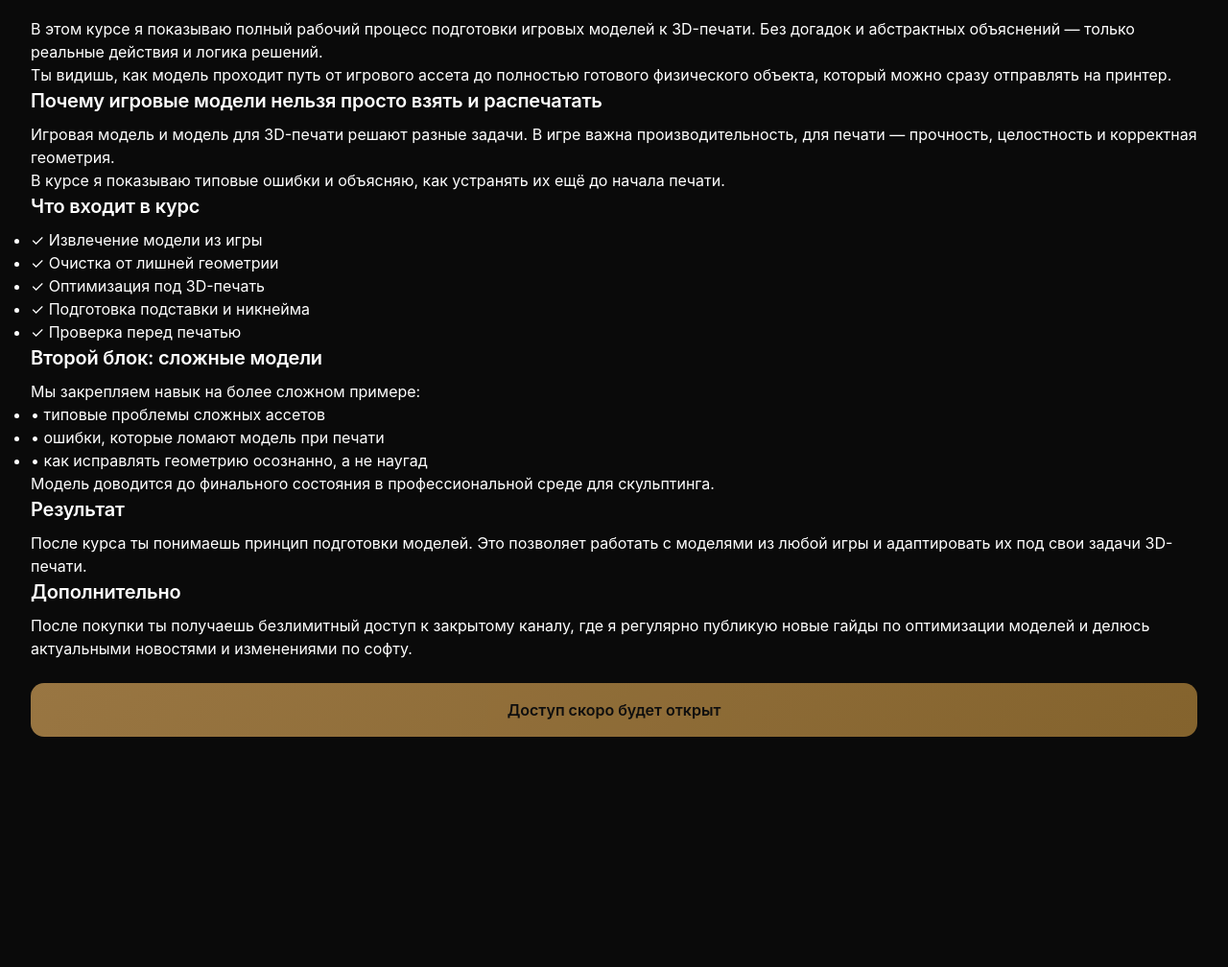
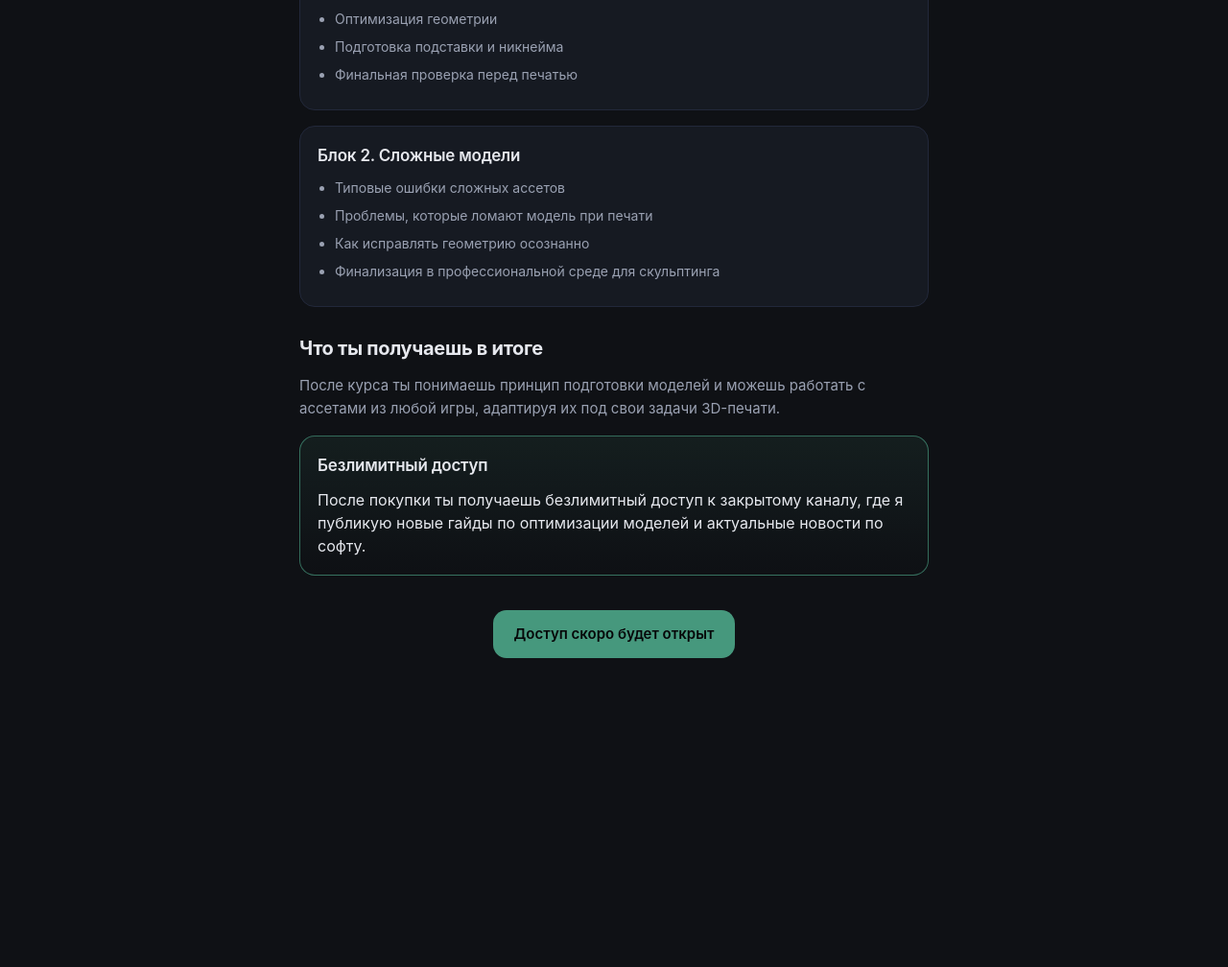
Before and after one commit to Weulon/Portfolio, a FastAPI app: page /courses/printing in a window 1280 px wide. Shown: the part 860-1868 px from the top of the page at 96% size. After the commit the page ends 1546 px from the top, so only its background shows below. Run offline with FastAPI, Linux system fonts and the light colour scheme; some libraries are stand-ins or nearby versions.

Commit message:
Restyle course printing page

```diff
--- a/app/templates/course_printing.html
+++ b/app/templates/course_printing.html
@@ -1,104 +1,198 @@
 {% extends "base.html" %}
-{% block title %}Mobile Legends → 3D-печать{% endblock %}
+{% block title %}MLBB → 3D-печать{% endblock %}
 
 {% block content %}
+<style>
+:root {
+  --bg: #0f1115;
+  --card: #161a22;
+  --text: #e6e8ee;
+  --muted: #9aa1b2;
+  --accent: #6cf2c2;
+  --border: #22283a;
+}
+
+body {
+  background: var(--bg);
+  color: var(--text);
+  font-family: -apple-system, BlinkMacSystemFont, "Inter", sans-serif;
+}
+
+.container {
+  max-width: 720px;
+  margin: 0 auto;
+  padding: 24px 16px 40px;
+}
+
+/* HERO */
+.hero {
+  margin-bottom: 32px;
+}
+
+.hero h1 {
+  font-size: 28px;
+  line-height: 1.2;
+  margin-bottom: 12px;
+}
+
+.hero p {
+  color: var(--muted);
+  font-size: 15px;
+}
+
+/* VIDEO */
+.video-card {
+  margin-top: 20px;
+  border-radius: 14px;
+  overflow: hidden;
+  border: 1px solid var(--border);
+}
+
+/* SECTIONS */
+.section {
+  margin-top: 28px;
+}
+
+.section h2 {
+  font-size: 20px;
+  margin-bottom: 12px;
+}
+
+.section p {
+  color: var(--muted);
+  font-size: 15px;
+  line-height: 1.6;
+}
+
+/* CARDS */
+.card {
+  background: var(--card);
+  border: 1px solid var(--border);
+  border-radius: 16px;
+  padding: 18px;
+  margin-top: 16px;
+}
+
+.card h3 {
+  font-size: 17px;
+  margin-bottom: 10px;
+}
+
+.card ul {
+  padding-left: 18px;
+  margin: 0;
+}
+
+.card li {
+  margin-bottom: 8px;
+  color: var(--muted);
+  font-size: 14px;
+}
+
+/* HIGHLIGHT */
+.highlight {
+  border: 1px solid rgba(108,242,194,0.4);
+  background: linear-gradient(180deg, rgba(108,242,194,0.06), transparent);
+}
+
+/* CTA */
+.cta {
+  margin-top: 36px;
+  text-align: center;
+}
+
+.cta button {
+  background: var(--accent);
+  color: #000;
+  border: none;
+  border-radius: 14px;
+  padding: 14px 22px;
+  font-size: 15px;
+  font-weight: 600;
+  opacity: 0.6;
+}
+</style>
+
 <div class="container">
 
-    <!-- H1 / Hook -->
+  <!-- HERO -->
+  <div class="hero">
     <h1>Как вытащить модель из Mobile Legends и подготовить её для 3D-печати</h1>
-    <p class="subtitle">
-        Практический курс по подготовке игровых моделей к физической печати — без теории ради теории.
+    <p>
+      Практический курс по подготовке игровых моделей к физической печати.
+      Без лишней теории и догадок — только рабочий пайплайн.
     </p>
 
-    <!-- Vimeo Video -->
-    <div class="video-wrapper">
+    <!-- VIDEO -->
+    <div class="video-card">
       <div style="padding:56.25% 0 0 0; position:relative;">
         <iframe
           src="https://player.vimeo.com/video/VIDEO_ID_HERE"
           frameborder="0"
-                allow="autoplay; fullscreen; picture-in-picture; clipboard-write; encrypted-media; web-share"
-                referrerpolicy="strict-origin-when-cross-origin"
+          allow="autoplay; fullscreen; picture-in-picture"
           style="position:absolute; top:0; left:0; width:100%; height:100%;"
-                title="Course Preview">
+          title="Course preview">
         </iframe>
       </div>
     </div>
-    <script src="https://player.vimeo.com/api/player.js"></script>
+  </div>
 
-    <!-- Description -->
-    <div class="text-block">
+  <!-- WHY -->
+  <div class="section">
+    <h2>Почему игровые модели нельзя просто распечатать</h2>
     <p>
-            В этом курсе я показываю полный рабочий процесс подготовки игровых моделей к 3D-печати.
-            Без догадок и абстрактных объяснений — только реальные действия и логика решений.
-        </p>
-        <p>
-            Ты видишь, как модель проходит путь от игрового ассета до полностью готового физического объекта,
-            который можно сразу отправлять на принтер.
+      Модели из игр оптимизированы под рендер и производительность.
+      Для 3D-печати важны совсем другие вещи: прочность, целостность и корректная геометрия.
     </p>
   </div>
 
-    <!-- Why -->
-    <div class="course-block">
-        <h3>Почему игровые модели нельзя просто взять и распечатать</h3>
+  <!-- BLOCK 1 -->
+  <div class="card">
+    <h3>Блок 1. Базовый пайплайн</h3>
+    <ul>
+      <li>Извлечение модели из игры</li>
+      <li>Очистка и удаление лишнего</li>
+      <li>Оптимизация геометрии</li>
+      <li>Подготовка подставки и никнейма</li>
+      <li>Финальная проверка перед печатью</li>
+    </ul>
+  </div>
+
+  <!-- BLOCK 2 -->
+  <div class="card">
+    <h3>Блок 2. Сложные модели</h3>
+    <ul>
+      <li>Типовые ошибки сложных ассетов</li>
+      <li>Проблемы, которые ломают модель при печати</li>
+      <li>Как исправлять геометрию осознанно</li>
+      <li>Финализация в профессиональной среде для скульптинга</li>
+    </ul>
+  </div>
+
+  <!-- RESULT -->
+  <div class="section">
+    <h2>Что ты получаешь в итоге</h2>
     <p>
-            Игровая модель и модель для 3D-печати решают разные задачи.
-            В игре важна производительность, для печати — прочность, целостность и корректная геометрия.
-        </p>
-        <p>
-            В курсе я показываю типовые ошибки и объясняю, как устранять их ещё до начала печати.
+      После курса ты понимаешь принцип подготовки моделей и можешь работать
+      с ассетами из любой игры, адаптируя их под свои задачи 3D-печати.
     </p>
   </div>
 
-    <!-- Course content -->
-    <div class="course-block">
-        <h3>Что входит в курс</h3>
-        <ul>
-            <li>✓ Извлечение модели из игры</li>
-            <li>✓ Очистка от лишней геометрии</li>
-            <li>✓ Оптимизация под 3D-печать</li>
-            <li>✓ Подготовка подставки и никнейма</li>
-            <li>✓ Проверка перед печатью</li>
-        </ul>
-    </div>
-
-    <div class="course-block">
-        <h3>Второй блок: сложные модели</h3>
-        <p>
-            Мы закрепляем навык на более сложном примере:
-        </p>
-        <ul>
-            <li>• типовые проблемы сложных ассетов</li>
-            <li>• ошибки, которые ломают модель при печати</li>
-            <li>• как исправлять геометрию осознанно, а не наугад</li>
-        </ul>
-        <p>
-            Модель доводится до финального состояния в профессиональной среде для скульптинга.
-        </p>
-    </div>
-
-    <!-- Result -->
-    <div class="course-block">
-        <h3>Результат</h3>
-        <p>
-            После курса ты понимаешь принцип подготовки моделей.
-            Это позволяет работать с моделями из любой игры и адаптировать их под свои задачи 3D-печати.
-        </p>
-    </div>
-
-    <!-- Bonus -->
-    <div class="course-block highlight">
-        <h3>Дополнительно</h3>
+  <!-- BONUS -->
+  <div class="card highlight">
+    <h3>Безлимитный доступ</h3>
     <p>
       После покупки ты получаешь безлимитный доступ к закрытому каналу,
-            где я регулярно публикую новые гайды по оптимизации моделей
-            и делюсь актуальными новостями и изменениями по софту.
+      где я публикую новые гайды по оптимизации моделей и актуальные новости по софту.
     </p>
   </div>
 
   <!-- CTA -->
-    <div class="buy-button" style="pointer-events:none; opacity:0.7;">
-        Доступ скоро будет открыт
+  <div class="cta">
+    <button disabled>Доступ скоро будет открыт</button>
   </div>
 
 </div>
+
+<script src="https://player.vimeo.com/api/player.js"></script>
 {% endblock %}
```
Lines whose indentation alone changed are shown as unchanged.
